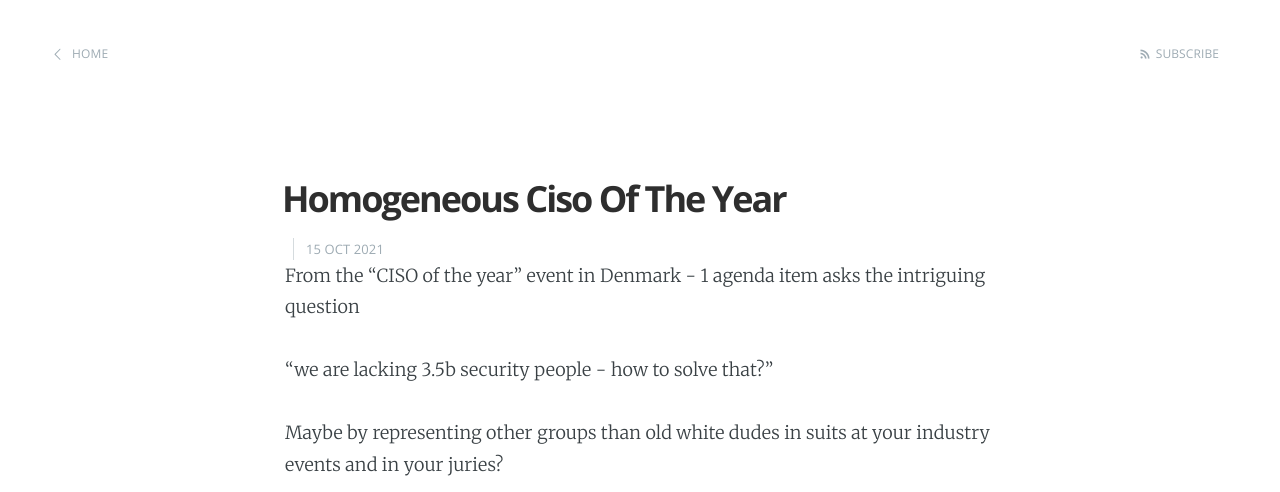
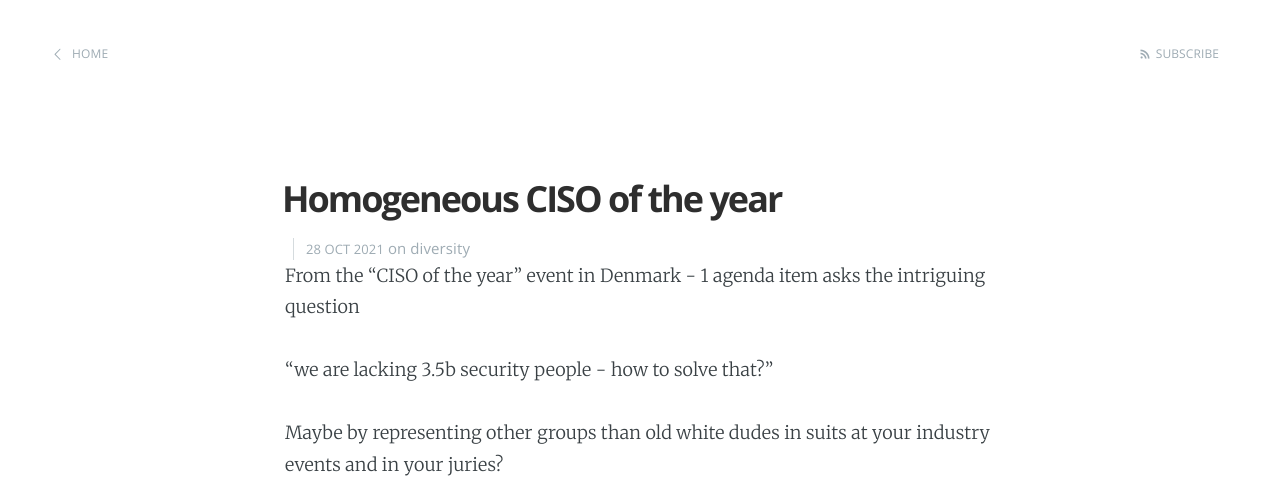
Before and after one commit to perploug/perploug.github.io, a Jekyll site: the page built from _posts/2021-10-15-homogeneous-CISO-of-the-year.md, in a window 1280 px wide, cut to the strip 0-492 px from the top of the page. Built offline with Jekyll 4.4.1, drawn with Linux system fonts in a browser that asks for light colours; our own code applies the rules of GitHub Pages for plain Markdown files; some of the changed lines change nothing that is shown.

Commit message:
Update 2021-10-15-homogeneous-CISO-of-the-year.md
Signed-off-by: Per Ploug <per.ploug@zalando.de>

```diff
--- a/_posts/2021-10-15-homogeneous-CISO-of-the-year.md
+++ b/_posts/2021-10-15-homogeneous-CISO-of-the-year.md
@@ -1,3 +1,11 @@
+---
+layout: post
+title:  "Homogeneous CISO of the year"
+date:   2021-10-28 13:00:00
+categories: diversity
+---
+
+
 From the "CISO of the year" event in Denmark - 1 agenda item asks the intriguing question
 
   "we are lacking 3.5b security people - how to solve that?"
```
